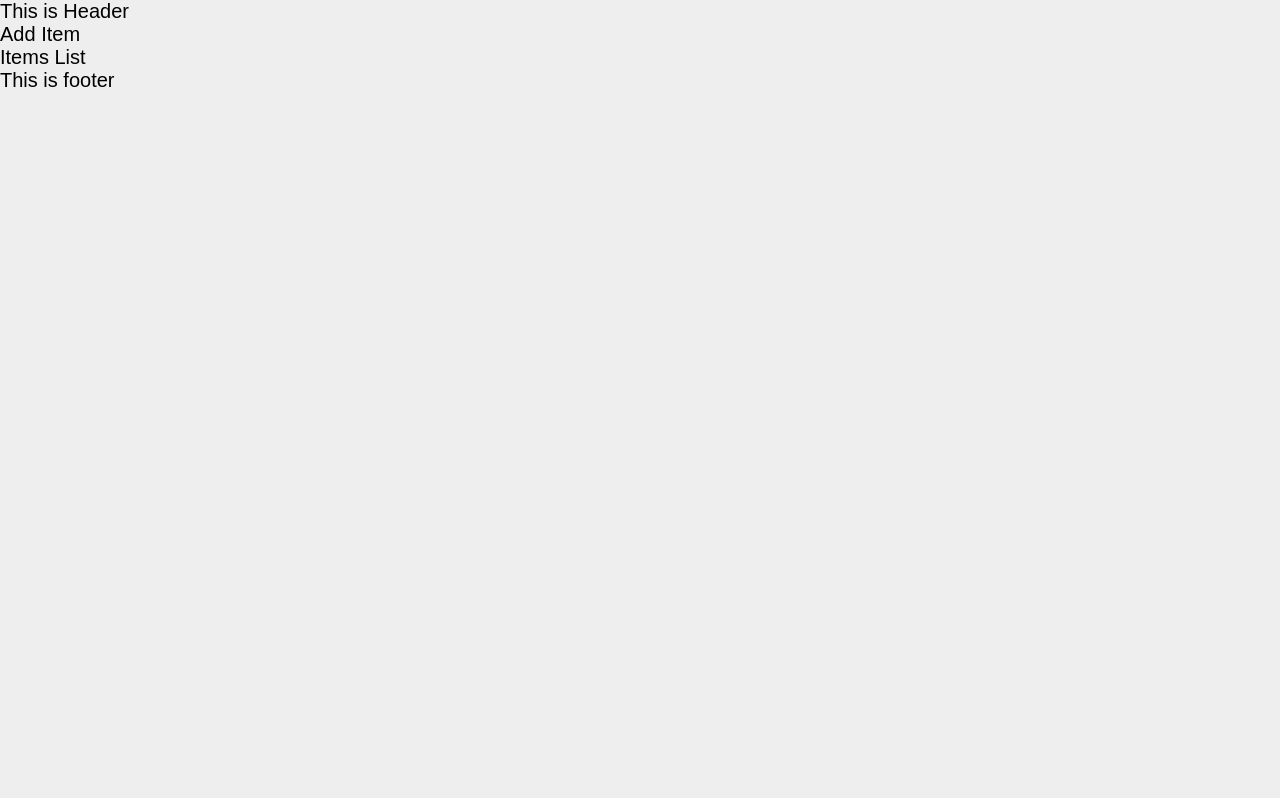
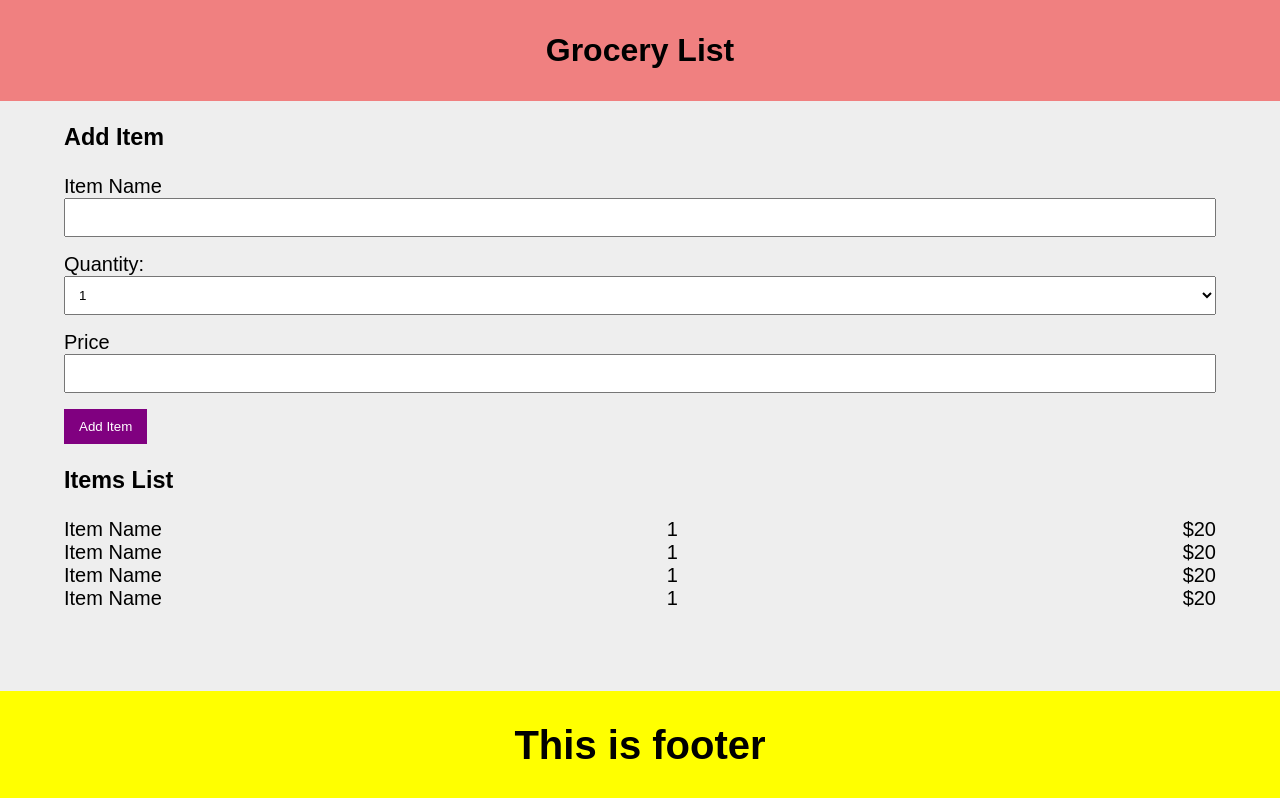
Before and after one commit to leelanarasimha/react18-course, a React (Create React App) app in the folder grocery-list/: page / in a window 1280 px wide. Built offline with nearby package versions, Linux system fonts and the light colour scheme.

Commit message:
components design

```diff
--- a/grocery-list/src/components/AddItem.js
+++ b/grocery-list/src/components/AddItem.js
@@ -1,3 +1,29 @@
 export default function AddItem() {
-  return <div>Add Item</div>;
+  return (
+    <div>
+      <h3>Add Item</h3>
+      <form className="add-item">
+        <div>
+          <label>Item Name</label>
+          <input type="text" />
+        </div>
+        <div>
+          <label>Quantity:</label>
+          <select>
+            <option>1</option>
+            <option>2</option>
+            <option>3</option>
+          </select>
+        </div>
+        <div>
+          <label>Price</label>
+          <input type="number" />
+        </div>
+
+        <div>
+          <button className="btn">Add Item</button>
+        </div>
+      </form>
+    </div>
+  );
 }
--- a/grocery-list/src/components/App.css
+++ b/grocery-list/src/components/App.css
@@ -7,3 +7,55 @@ body {
   font-family: sans-serif;
   font-size: 20px;
 }
+
+.container {
+  width: 90%;
+  margin: auto;
+}
+
+.header {
+  padding: 2rem 0;
+  background-color: lightcoral;
+  text-align: center;
+  font-weight: bold;
+  font-size: 2rem;
+}
+
+.footer {
+  position: fixed;
+  bottom: 0;
+  background-color: yellow;
+  left: 0;
+  right: 0;
+  padding: 2rem 0;
+  text-align: center;
+  font-size: 2.5rem;
+  font-weight: bold;
+}
+
+.add-item > div {
+  margin: 1rem 0;
+}
+
+.add-item label {
+  display: block;
+}
+
+.add-item input,
+.add-item select {
+  width: 100%;
+  padding: 10px;
+}
+
+.btn {
+  border: none;
+  background-color: purple;
+  color: #fff;
+  padding: 10px 15px;
+}
+
+.item {
+  display: flex;
+  justify-content: space-between;
+  align-items: center;
+}
--- a/grocery-list/src/components/App.js
+++ b/grocery-list/src/components/App.js
@@ -6,10 +6,12 @@ import ItemsList from './ItemsList';
 
 function App() {
   return (
-    <div className="container">
+    <div>
       <Header />
-      <AddItem />
-      <ItemsList />
+      <div className="container">
+        <AddItem />
+        <ItemsList />
+      </div>
       <Footer />
     </div>
   );
--- a/grocery-list/src/components/Footer.js
+++ b/grocery-list/src/components/Footer.js
@@ -1,3 +1,3 @@
 export default function Footer() {
-  return <div>This is footer</div>;
+  return <div className="footer">This is footer</div>;
 }
--- a/grocery-list/src/components/Header.js
+++ b/grocery-list/src/components/Header.js
@@ -1,3 +1,3 @@
 export default function Header() {
-  return <div>This is Header</div>;
+  return <div className="header">Grocery List</div>;
 }
--- a/grocery-list/src/components/ItemsList.js
+++ b/grocery-list/src/components/ItemsList.js
@@ -1,3 +1,13 @@
+import SingleItem from './SingleItem';
+
 export default function ItemsList() {
-  return <div>Items List</div>;
+  return (
+    <div>
+      <h3>Items List</h3>
+      <SingleItem />
+      <SingleItem />
+      <SingleItem />
+      <SingleItem />
+    </div>
+  );
 }
--- /dev/null
+++ b/grocery-list/src/components/SingleItem.js
@@ -0,0 +1,9 @@
+export default function SingleItem() {
+  return (
+    <div className="item">
+      <div>Item Name</div>
+      <div>1</div>
+      <div>$20</div>
+    </div>
+  );
+}
```
